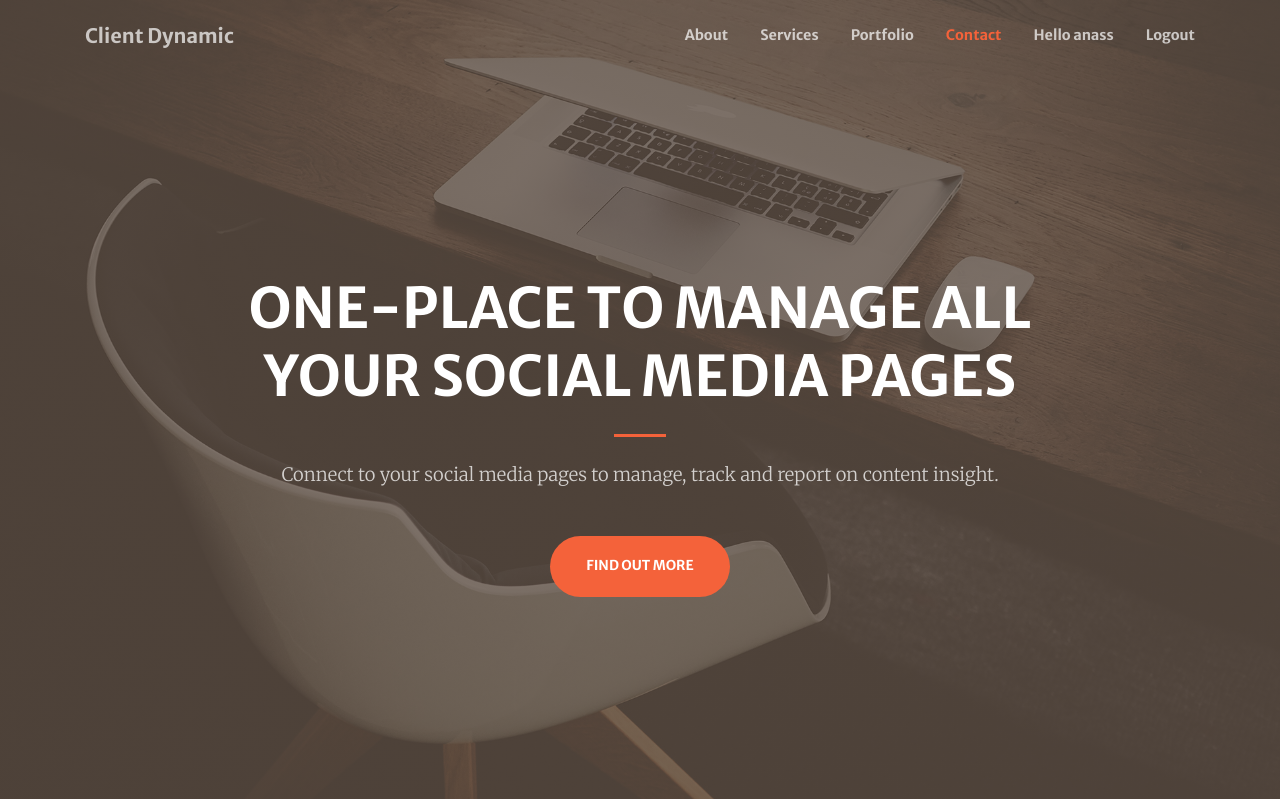
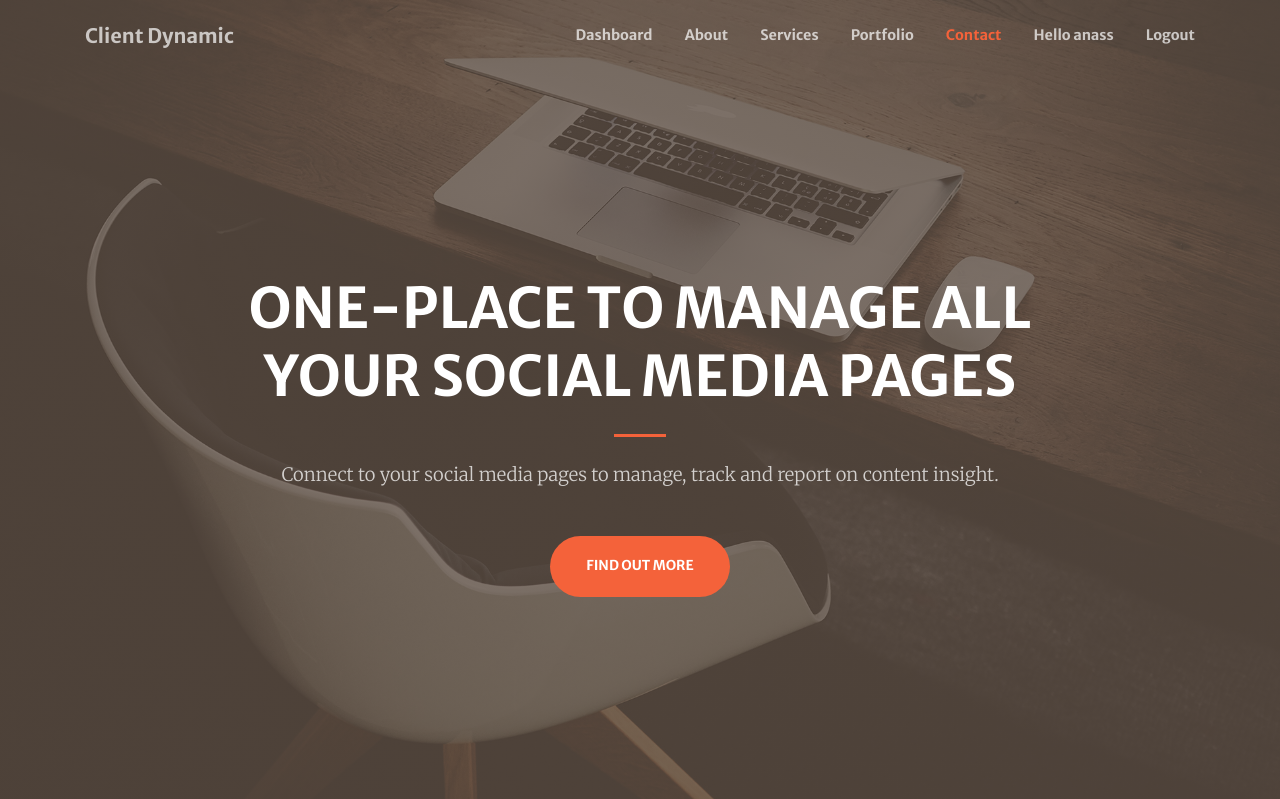
Before and after one commit to vladyslavnUA/client-dynamic, a Django app: page / in a window 1280 px wide. Shown: the top 799 px of the page. Run offline with Django 3.2, Linux system fonts and the light colour scheme; a user stored in the database is signed in; some libraries are stand-ins or nearby versions.

Commit message:
added dashboard link once logged in

```diff
--- a/clients/templates/clients/index.html
+++ b/clients/templates/clients/index.html
@@ -27,6 +27,9 @@
                 <a class="navbar-brand js-scroll-trigger" href="#page-top">Client Dynamic</a><button class="navbar-toggler navbar-toggler-right" type="button" data-toggle="collapse" data-target="#navbarResponsive" aria-controls="navbarResponsive" aria-expanded="false" aria-label="Toggle navigation"><span class="navbar-toggler-icon"></span></button>
                 <div class="collapse navbar-collapse" id="navbarResponsive">
                     <ul class="navbar-nav ml-auto my-2 my-lg-0">
+                        {% if user.is_authenticated %}
+                        <li class="nav-item"><a class="nav-link js-scroll-trigger" href="{ url 'clients:dashboard' %}">Dashboard</a></li>
+                        {% endif %}
                         <li class="nav-item"><a class="nav-link js-scroll-trigger" href="#about">About</a></li>
                         <li class="nav-item"><a class="nav-link js-scroll-trigger" href="#services">Services</a></li>
                         <li class="nav-item"><a class="nav-link js-scroll-trigger" href="#portfolio">Portfolio</a></li>
```
Also changed, not shown: db.sqlite3.
